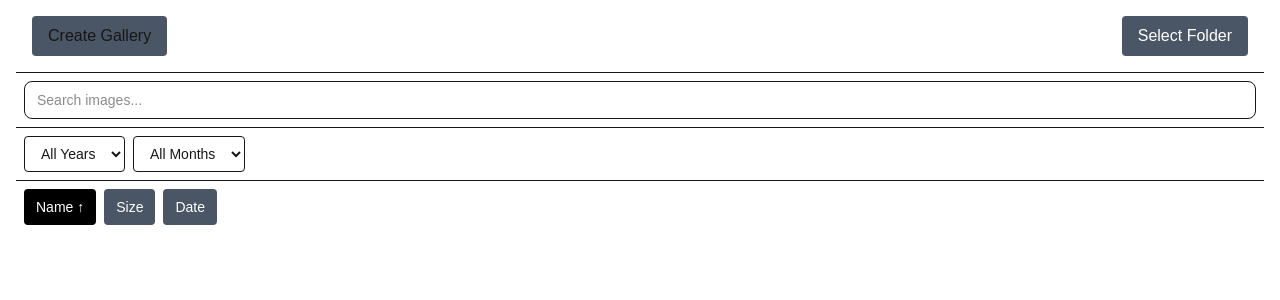
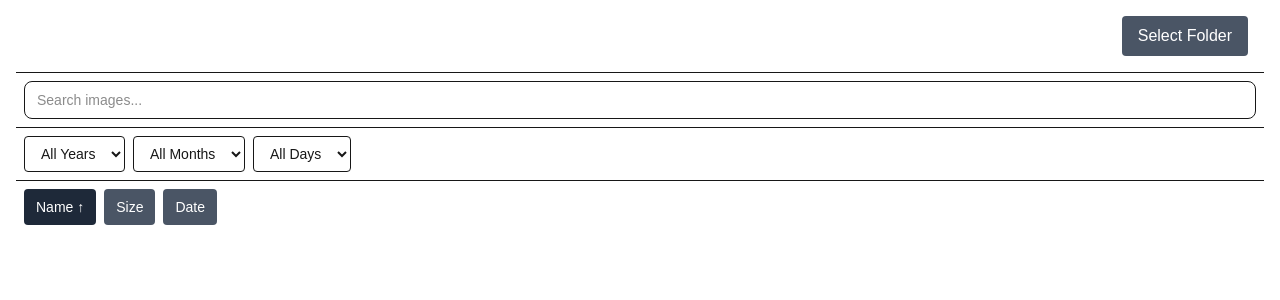
Before and after one commit to OwN41/gallery, a Next.js app in the folder gallery/: page / in a window 1280 px wide. Shown: the top 300 px of the page. Built offline with nearby package versions, Linux system fonts and the light colour scheme.

Commit message:
Add date filtering and image copy functionality; update styles and animations

```diff
--- a/gallery/app/globals.css
+++ b/gallery/app/globals.css
@@ -1,4 +1,5 @@
 @import "tailwindcss";
+
 :root {
   --background: #ffffff;
   --foreground: #171717;
@@ -23,6 +24,10 @@ body {
   min-height: 100%;
   overflow-y: auto;
 }
+
+/* -----------------------------
+   ANIMATIONS
+----------------------------- */
 
 @keyframes zoomIn {
   from {
@@ -49,5 +54,5 @@ body {
 }
 
 .animate-fadeIn {
-  animation: fadeIn 180ms ease-out;
+  animation: fadeIn 150ms ease-out;
 }
--- a/gallery/app/page.tsx
+++ b/gallery/app/page.tsx
@@ -19,8 +19,9 @@ export default function Page() {
 
   const [search, setSearch] = useState("");
 
+  const [selectedYear, setSelectedYear] = useState<string>("all");
   const [selectedMonth, setSelectedMonth] = useState<string>("all");
-  const [selectedYear, setSelectedYear] = useState<string>("all");
+  const [selectedDay, setSelectedDay] = useState<string>("all");
 
   // -----------------------------
   // DATE INFO
@@ -29,6 +30,7 @@ export default function Page() {
     return images.map((img) => {
       const d = new Date(img.lastModified);
       return {
+        day: d.getDate(),
         month: d.getMonth() + 1,
         year: d.getFullYear(),
       };
@@ -53,8 +55,23 @@ export default function Page() {
     ).sort((a, b) => a - b);
   }, [dateInfo, selectedYear]);
 
+  const days = useMemo(() => {
+    return Array.from(
+      new Set(
+        dateInfo
+          .filter((d) =>
+            selectedYear === "all" ? true : d.year === Number(selectedYear),
+          )
+          .filter((d) =>
+            selectedMonth === "all" ? true : d.month === Number(selectedMonth),
+          )
+          .map((d) => d.day),
+      ),
+    ).sort((a, b) => a - b);
+  }, [dateInfo, selectedYear, selectedMonth]);
+
   // -----------------------------
-  // SAFE VALUES (NO EFFECTS)
+  // SAFE VALUES
   // -----------------------------
   const safeYear =
     selectedYear !== "all" && !years.includes(Number(selectedYear))
@@ -65,6 +82,11 @@ export default function Page() {
     selectedMonth !== "all" && !months.includes(Number(selectedMonth))
       ? "all"
       : selectedMonth;
+
+  const safeDay =
+    selectedDay !== "all" && !days.includes(Number(selectedDay))
+      ? "all"
+      : selectedDay;
 
   // -----------------------------
   // FILTER
@@ -80,7 +102,9 @@ export default function Page() {
     const matchesMonth =
       safeMonth === "all" || date.getMonth() + 1 === Number(safeMonth);
 
-    return matchesSearch && matchesYear && matchesMonth;
+    const matchesDay = safeDay === "all" || date.getDate() === Number(safeDay);
+
+    return matchesSearch && matchesYear && matchesMonth && matchesDay;
   });
 
   // -----------------------------
@@ -134,16 +158,27 @@ export default function Page() {
       </div>
 
       {/* FILTERS */}
-      <div className="flex gap-2 p-2 border-b text-sm">
+      <div className="flex gap-2 p-2 border-b text-sm flex-wrap">
         {/* YEAR */}
         <select
           value={safeYear}
           onChange={(e) => setSelectedYear(e.target.value)}
           className="px-3 py-2 border rounded"
         >
-          <option value="all">All Years</option>
+          <option
+            value="all"
+            className="text-white"
+            style={{ background: "#222222" }}
+          >
+            All Years
+          </option>
           {years.map((y) => (
-            <option key={y} value={y}>
+            <option
+              key={y}
+              value={y}
+              className="text-white"
+              style={{ background: "#222222" }}
+            >
               {y}
             </option>
           ))}
@@ -155,10 +190,46 @@ export default function Page() {
           onChange={(e) => setSelectedMonth(e.target.value)}
           className="px-3 py-2 border rounded"
         >
-          <option value="all">All Months</option>
+          <option
+            value="all"
+            className="text-white"
+            style={{ background: "#222222" }}
+          >
+            All Months
+          </option>
           {months.map((m) => (
-            <option key={m} value={m}>
+            <option
+              key={m}
+              value={m}
+              className="text-white"
+              style={{ background: "#222222" }}
+            >
               {m.toString().padStart(2, "0")}
+            </option>
+          ))}
+        </select>
+
+        {/* DAY */}
+        <select
+          value={safeDay}
+          onChange={(e) => setSelectedDay(e.target.value)}
+          className="px-3 py-2 border rounded"
+        >
+          <option
+            value="all"
+            className="text-white"
+            style={{ background: "#222222" }}
+          >
+            All Days
+          </option>
+          {days.map((d) => (
+            <option
+              key={d}
+              value={d}
+              className="text-white"
+              style={{ background: "#222222" }}
+            >
+              {d.toString().padStart(2, "0")}
             </option>
           ))}
         </select>
@@ -167,8 +238,10 @@ export default function Page() {
       {/* SORT */}
       <div className="flex gap-2 p-2 text-sm">
         <button
-          className={`px-3 py-2 rounded ${
-            sortBy === "name" ? "bg-black text-white" : "bg-gray-600 text-white"
+          className={`px-3 py-2 rounded hover:bg-gray-700 ${
+            sortBy === "name"
+              ? "bg-gray-800 text-white"
+              : "bg-gray-600 text-white"
           }`}
           onClick={() => handleSort("name")}
         >
@@ -176,8 +249,10 @@ export default function Page() {
         </button>
 
         <button
-          className={`px-3 py-2 rounded ${
-            sortBy === "size" ? "bg-black text-white" : "bg-gray-600 text-white"
+          className={`px-3 py-2 rounded hover:bg-gray-700 ${
+            sortBy === "size"
+              ? "bg-gray-800 text-white"
+              : "bg-gray-600 text-white"
           }`}
           onClick={() => handleSort("size")}
         >
@@ -185,8 +260,10 @@ export default function Page() {
         </button>
 
         <button
-          className={`px-3 py-2 rounded ${
-            sortBy === "date" ? "bg-black text-white" : "bg-gray-600 text-white"
+          className={`px-3 py-2 rounded hover:bg-gray-700 ${
+            sortBy === "date"
+              ? "bg-gray-800 text-white"
+              : "bg-gray-600 text-white"
           }`}
           onClick={() => handleSort("date")}
         >
--- a/gallery/components/header.tsx
+++ b/gallery/components/header.tsx
@@ -1,35 +1,78 @@
 "use client";
+
+import { useState } from "react";
 
 type Props = {
   onFolderSelect: (files: File[]) => void;
 };
 
 export default function Header({ onFolderSelect }: Props) {
-  const handleChange = (e: React.ChangeEvent<HTMLInputElement>) => {
+  const [loading, setLoading] = useState(false);
+  const [count, setCount] = useState(0);
+
+  const handleChange = async (e: React.ChangeEvent<HTMLInputElement>) => {
     if (!e.target.files) return;
 
-    const images = Array.from(e.target.files).filter((file) =>
-      file.type.startsWith("image/"),
-    );
+    setLoading(true);
+    setCount(0);
 
-    onFolderSelect(images);
+    const files = Array.from(e.target.files);
+
+    const images: File[] = [];
+
+    // Process in chunks so UI doesn't freeze
+    const CHUNK_SIZE = 200;
+    let index = 0;
+
+    const processChunk = () => {
+      const chunk = files.slice(index, index + CHUNK_SIZE);
+
+      for (const file of chunk) {
+        if (file.type.startsWith("image/")) {
+          images.push(file);
+        }
+      }
+
+      index += CHUNK_SIZE;
+      setCount(images.length);
+
+      if (index < files.length) {
+        setTimeout(processChunk, 0); // yield to browser
+      } else {
+        onFolderSelect(images);
+        setLoading(false);
+      }
+    };
+
+    processChunk();
   };
 
   return (
-    <header className="flex justify-between p-4 border-b">
-      {/* empty button */}
-      <button className="px-4 py-2 bg-gray-600 rounded">Create Gallery</button>
-
+    <header className="flex justify-between p-4 border-b items-center">
       <label className="text-white font-bold text-3xl">Gallery</label>
 
+      {/* loading indicator */}
+      {loading && (
+        <div className="text-sm text-gray-300">
+          Loading... {count} images found
+        </div>
+      )}
+
       {/* folder picker */}
-      <label className="px-4 py-2 bg-gray-600 text-white rounded cursor-pointer">
+      <label
+        className={`px-4 py-2 rounded cursor-pointer text-white transition ${
+          loading
+            ? "bg-gray-500 cursor-not-allowed"
+            : "bg-gray-600 hover:bg-gray-700"
+        }`}
+      >
         Select Folder
         <input
           type="file"
           webkitdirectory="true"
           multiple
           hidden
+          disabled={loading}
           onChange={handleChange}
         />
       </label>
--- a/gallery/components/imagePreview.tsx
+++ b/gallery/components/imagePreview.tsx
@@ -11,36 +11,28 @@ type Props = {
 
 export default function ImagePreview({ src, name, onClose }: Props) {
   useEffect(() => {
+    if (!src) return;
+
     document.body.style.overflow = "hidden";
 
     return () => {
       document.body.style.overflow = "auto";
     };
-  }, []);
+  }, [src]);
 
   if (!src) return null;
 
   return (
     <div
+      className="fixed inset-0 z-[99999] flex items-center justify-center animate-fadeIn"
       style={{
-        position: "fixed",
-        top: 0,
-        left: 0,
-        width: "100vw",
-        height: "100vh",
-        zIndex: 99999,
-
-        display: "flex",
-        alignItems: "center",
-        justifyContent: "center",
-
         backgroundColor: "rgba(0,0,0,0.8)",
       }}
       onClick={onClose}
     >
       <div
+        className="relative animate-zoomIn"
         style={{
-          position: "relative",
           width: "fit-content",
           height: "fit-content",
           maxHeight: "90vh",
@@ -49,7 +41,6 @@ export default function ImagePreview({ src, name, onClose }: Props) {
           borderRadius: "12px",
           overflow: "hidden",
           boxShadow: "0 10px 30px rgba(0,0,0,0.3)",
-          transition: "transform 150ms ease, opacity 150ms ease",
         }}
         onClick={(e) => e.stopPropagation()}
       >
@@ -64,9 +55,10 @@ export default function ImagePreview({ src, name, onClose }: Props) {
             width: 32,
             height: 32,
             borderRadius: "50%",
-            background: "black",
             color: "white",
+            background: "rgba(0,0,0,0.6)",
             border: "none",
+            cursor: "pointer",
           }}
         >
           ✕
@@ -76,14 +68,15 @@ export default function ImagePreview({ src, name, onClose }: Props) {
         <Image
           src={src}
           alt={name}
-          width={500}
-          height={400}
+          width={800}
+          height={600}
           style={{
             width: "100%",
-            height: "100%",
+            height: "auto",
             maxHeight: "90vh",
             maxWidth: "90vw",
             objectFit: "contain",
+            display: "block",
           }}
         />
 
--- a/gallery/package.json
+++ b/gallery/package.json
@@ -9,6 +9,7 @@
     "lint": "eslint"
   },
   "dependencies": {
+    "lucide-react": "^1.17.0",
     "next": "16.2.7",
     "react": "19.2.4",
     "react-dom": "19.2.4"
```
Also changed, not shown: gallery/components/imageCard.tsx (+64 -6 lines), 2 other files (tests, documents, lock files or other folders).
